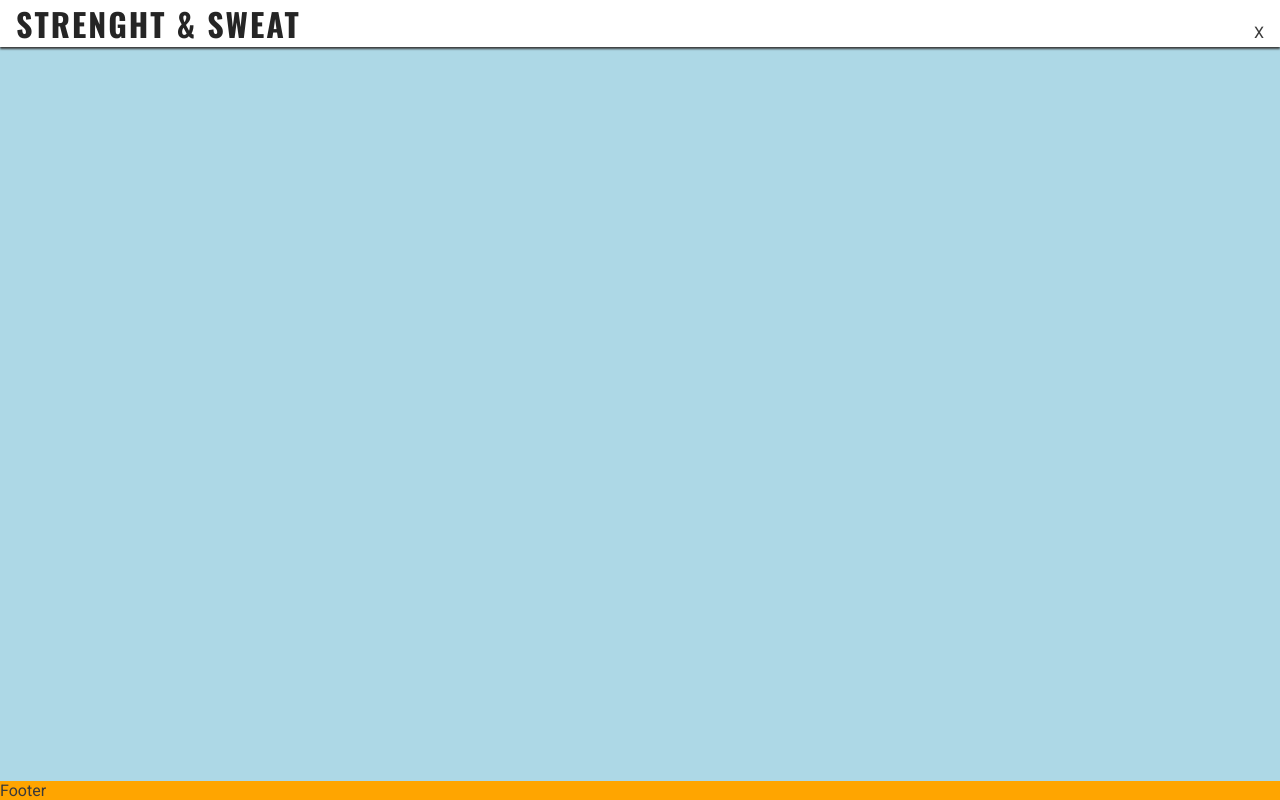
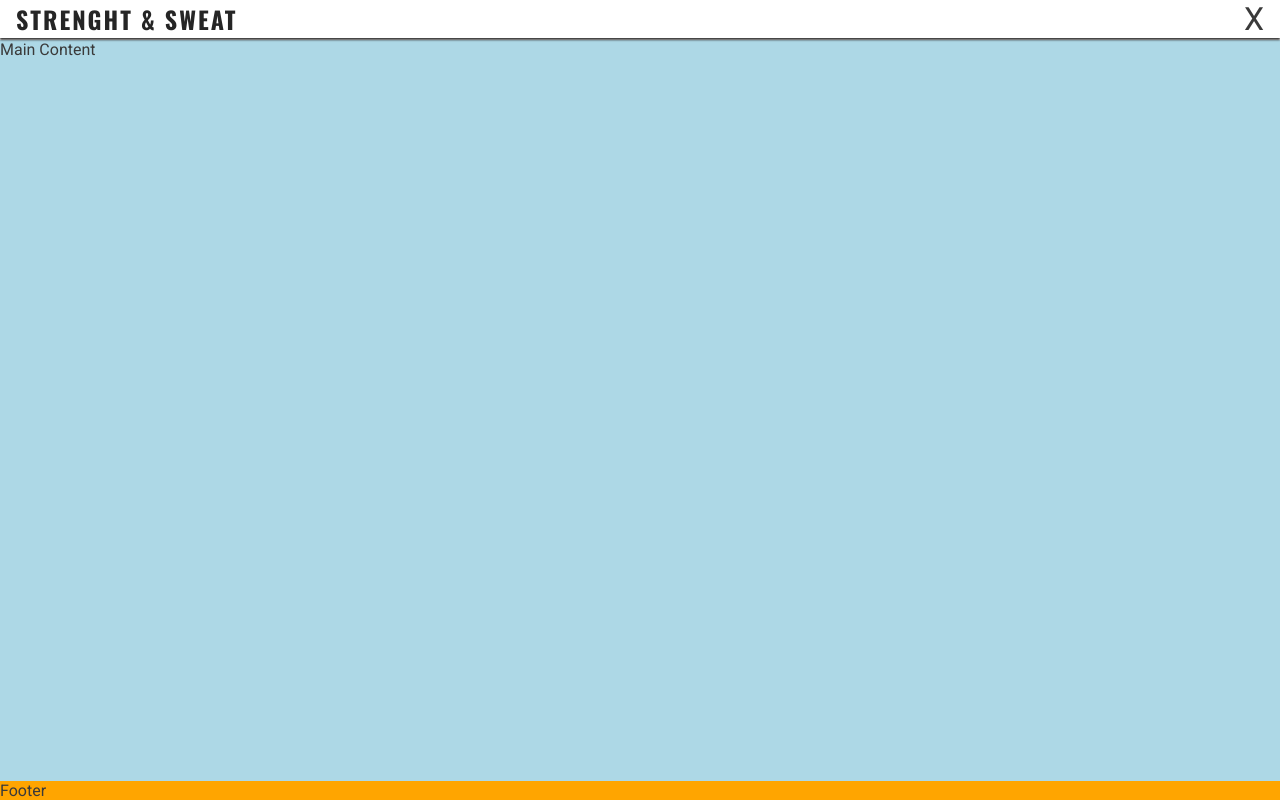
Before and after one commit to samjamalcode/strength-and-sweat, a plain HTML site: page index.html in a window 1280 px wide. Drawn offline with nearby package versions, Linux system fonts and the light colour scheme.

Commit message:
Fix main element so it appears under header

```diff
--- a/assets/css/style.css
+++ b/assets/css/style.css
@@ -25,6 +25,7 @@ h1 {
     letter-spacing: 2px;
     text-transform: uppercase;
     color: #252525;
+    font-size: 150%;
 }
 
 #menu {
@@ -63,7 +64,7 @@ nav {
     display: none;
 }
 
-#nav-toggle-label {
+.nav-toggle-label {
     font-size: 2rem;
 }
 
@@ -93,6 +94,7 @@ main {
     background-color: lightblue;
     /* Make main element take up any surplus space to push footer down */
     flex: 1 0 auto;
+    margin-top: 40px;
 }
 
 /* Footer */
```
